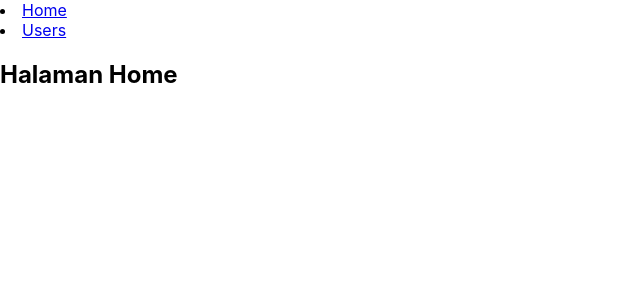
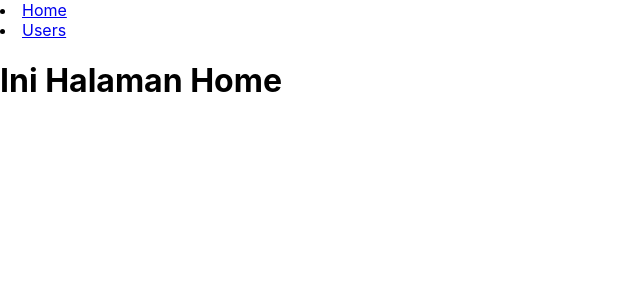
Before and after one commit to andrianrf/reactjs, a React (Create React App) app: page / in a window 1280 px wide. Shown: the top 300 px of the page, without its empty margins (0-640 px from the left). Built offline with nearby package versions, Linux system fonts and the light colour scheme.

Commit message:
memecah halaman route

```diff
--- a/src/App.js
+++ b/src/App.js
@@ -1,29 +1,8 @@
 import './App.css';
 import React, { Component } from 'react';
 import { BrowserRouter, Switch, Route, Link } from 'react-router-dom';
-
-function Home() {
-  return <h2> Halaman Home </h2>
-}
-
-function Users() {
-  return (
-  <React.Fragment>
-  <h2> Halaman Users </h2>
-  <ul>
-    <li> <Link to='/user/andrian'>Andrian</Link> </li>
-    <li> <Link to='/user/ramadhan'>Ramadhan</Link> </li>
-    <li> <Link to='/user/febriana'>Febriana</Link> </li>
-  </ul>
-  </React.Fragment>
-  )
-}
-
-function User({match}) {
-
-  return <h2> Ini halaman {match.params.name} </h2>
-
-}
+import Home from './pages/Home';
+import Users from './pages/Users';
 
 function NotMatch() {
   return <h2> Halaman Tidak Ditemukan </h2>
@@ -44,7 +23,6 @@ class App extends Component {
             <Switch>
             <Route path='/' exact component={Home} />
             <Route path='/users' exact component={Users} />
-            <Route path='/user/:name' exact component={User} />
             <Route component={NotMatch} />
             </Switch>
           </main>
--- /dev/null
+++ b/src/pages/Home.jsx
@@ -0,0 +1,12 @@
+import React, { Component } from 'react';
+
+class Home extends Component {
+
+  render(){
+    return (
+        <h1>Ini Halaman Home</h1>
+    )
+  }
+}
+
+export default Home;
--- /dev/null
+++ b/src/pages/User.jsx
@@ -0,0 +1,11 @@
+import React, { Component } from 'react';
+
+class User extends Component {
+  render(){
+    return (
+      <h2> Ini halaman {this.props.match.params.name} </h2>
+    )
+  }
+}
+
+export default User;
--- /dev/null
+++ b/src/pages/Users.jsx
@@ -0,0 +1,27 @@
+import React, { Component } from 'react';
+import { BrowserRouter, Switch, Route, Link } from 'react-router-dom';
+import User from './User';
+
+class Users extends Component {
+
+  render(){
+    return (
+      <BrowserRouter>
+      <h2> Halaman Users </h2>
+      <ul>
+        <li> <Link to='/user/andrian'>Andrian</Link> </li>
+        <li> <Link to='/user/ramadhan'>Ramadhan</Link> </li>
+        <li> <Link to='/user/febriana'>Febriana</Link> </li>
+      </ul>
+
+
+      <Switch>
+            <Route path='/user/:name' exact component={User} />
+      </Switch>
+      </BrowserRouter>
+
+    )
+  }
+}
+
+export default Users;
```
